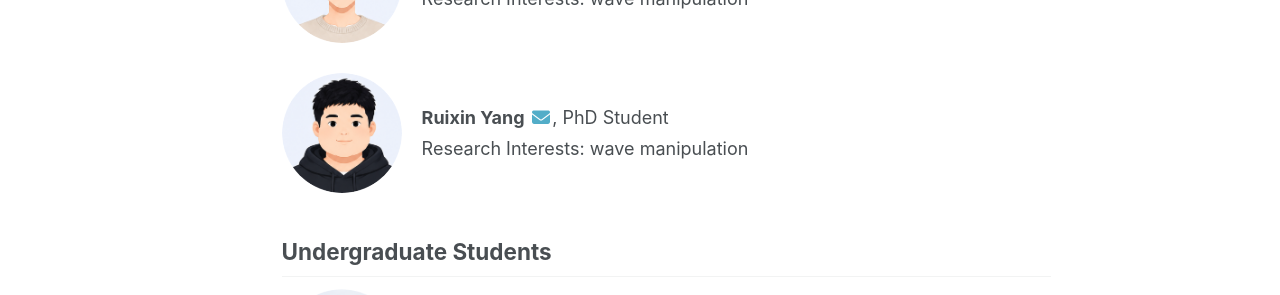
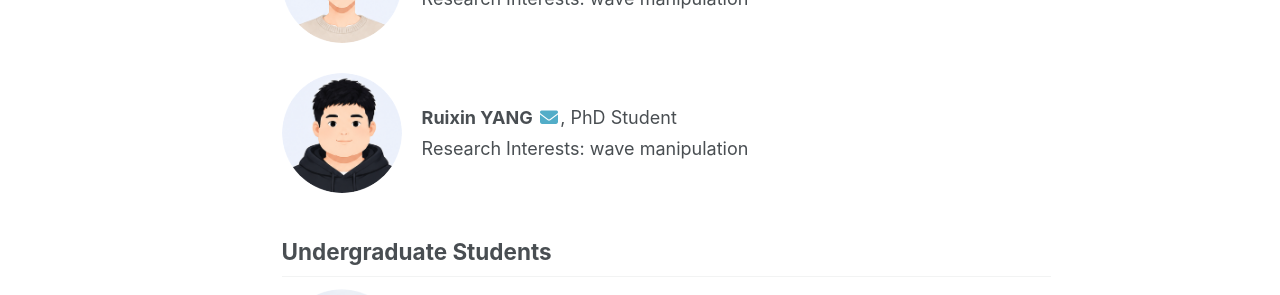
Before and after one commit to RongyuXia/rongyuxia.github.io, a Jekyll site: the page built from _pages/people.html, in a window 1280 px wide and 900 px high, scrolled down 1286 px. Shown: the part 153-448 px from the top of the window. Built offline with Jekyll 4.4.1, drawn with Linux system fonts in a browser that asks for light colours; a style sheet for code colours, icons or effects is not loaded.

```diff
--- a/_pages/people.html
+++ b/_pages/people.html
@@ -198,7 +198,7 @@ classes: wide
        ">
   <div>
     <p style="margin:4px 0;">
-      <strong>Ruixin Yang</strong>
+      <strong>Ruixin YANG</strong>
       <a href="mailto:xxx@mail2.sysu.edu.cn"><i class="fas fa-fw fa-envelope"></i></a>, PhD Student
     </p>
     <p style="margin:4px 0;">
```
